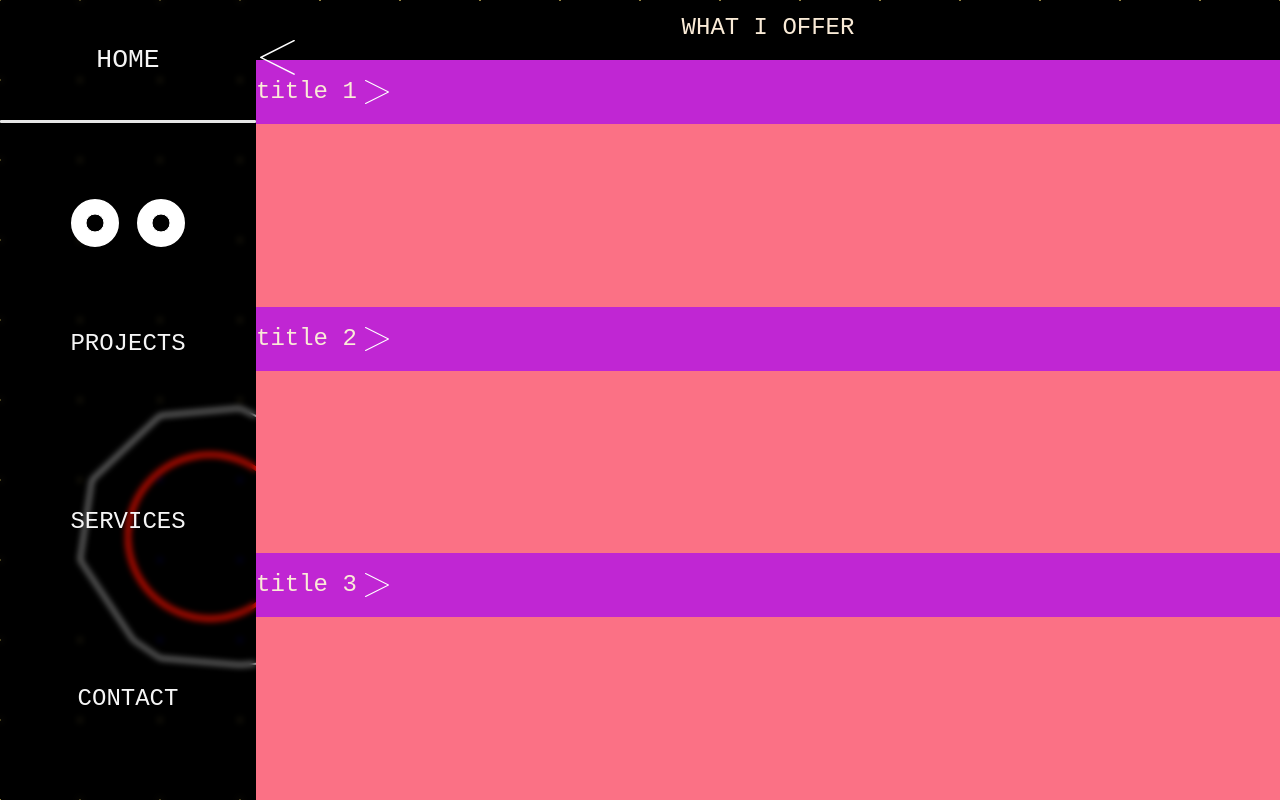
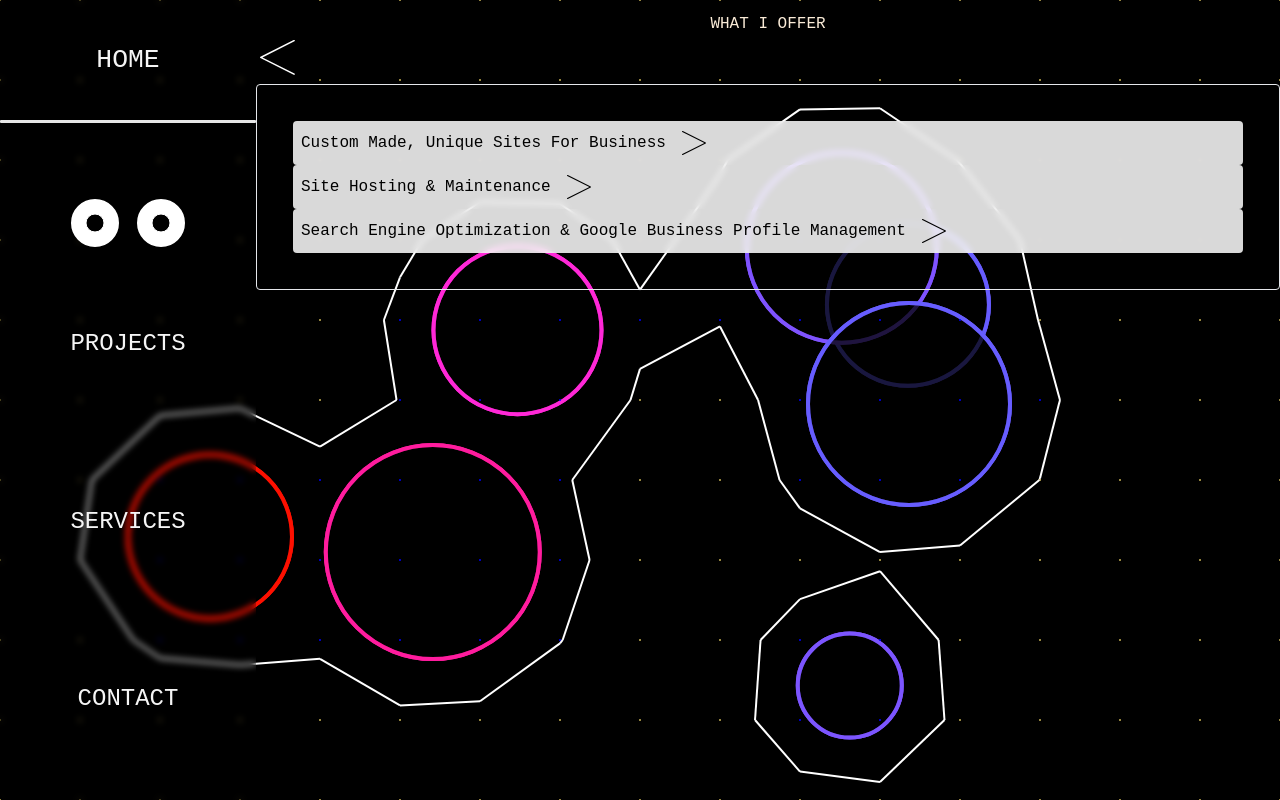
Before and after one commit to szabbbbu/ResumeWebsite, a Next.js app: page /services in a window 1280 px wide. Built offline with nearby package versions, Linux system fonts and the light colour scheme.

Commit message:
basic accordion made

```diff
--- a/src/app/contact/page.tsx
+++ b/src/app/contact/page.tsx
@@ -1,8 +1,8 @@
 
 export default function ContactPage() {
     return (
-        <div>
-            Contact page
+        <div className="w-full h-full bg-rose-600">
+
         </div>
     );
 }
--- a/src/app/globals.css
+++ b/src/app/globals.css
@@ -41,7 +41,10 @@
   background: transparent;
   backdrop-filter: blur(3px);
 }
-
+.white-blur {
+  background: rgba(255,255,255, 0.85);
+  backdrop-filter: blur(3px);
+}
 .text-bittersweet {
   color: whitesmoke;
 }
--- a/src/app/services/page.tsx
+++ b/src/app/services/page.tsx
@@ -4,11 +4,11 @@ import Animated from "@/components/Animated";
 
 export default function ServicesPage() {
     return (
-        <div className=" w-full h-full flex flex-col items-center text-2xl">
+        <div className=" w-full h-full flex flex-col items-center">
             <Animated delay={500}>
-            <h1 style={{marginTop: "12px"}} className=" w-full h-full uppercase add-blur rounded">
-                what i offer
-            </h1>
+                <h1 style={{marginTop: "12px"}} className=" w-full h-full uppercase add-blur rounded">
+                    What I Offer
+                </h1>
             </Animated>
 
             <Accordion />
--- a/src/components/Accordion/Accordion.tsx
+++ b/src/components/Accordion/Accordion.tsx
@@ -1,14 +1,36 @@
 
-import React from 'react'
-import AccordionItem from './AccordionItem'
-type Props = {}
+import AccordionItem from "@/components/Accordion/AccordionItem";
 
-export default function Accordion({}: Props) {
+const AccordionData = [
+    {
+        title: "Custom made, unique sites for business",
+        body:" Lorem ipsum dolor sit amet consectetur adipisicing elit. Dicta, libero? Quas, error non qui vitae sunt consequatur est eos et facilis, aliquam id nisi impedit? Modi, dolorum! Doloribus, aperiam fuga?",
+        cta: "Contact me for a free discussion & quote."
+    },
+    {
+        title: "Site Hosting & Maintenance",
+        body: "Lorem ipsum dolor sit amet consectetur adipisicing elit. Veritatis, consectetur ipsa nesciunt, aperiam mollitia, corrupti totam odio vero ipsam nostrum illum! Excepturi quae nemo officiis, consectetur doloribus enim iste in voluptas consequatur a atque quod, sint nostrum dolorum! Magnam placeat veniam ut iusto magni nesciunt aspernatur hic quas minima unde sapiente culpa ducimus voluptatem aliquid illum doloribus a ex mollitia pariatur, similique, autem corporis soluta. Aliquid ullam autem ea cupiditate!",
+        cta: "Need a web professional to host your site? Get in touch via the contact page."
+    },
+    {
+        title: "Search Engine Optimization & Google Business profile management",
+        body: "Lorem ipsum, dolor sit amet consectetur adipisicing elit. Laudantium laboriosam corrupti inventore maxime quia, necessitatibus natus id quod laborum dolores beatae iusto dolorem repellendus, animi odio dolor minus possimus nesciunt, non doloribus nisi magnam. Quidem mollitia molestiae alias earum quae porro nobis, ea quasi inventore explicabo eius sint vel voluptatibus adipisci repudiandae iure ipsam natus quisquam veritatis nostrum architecto accusantium deserunt hic non! Deleniti officiis pariatur libero, quisquam perspiciatis sit doloremque et itaque quas harum labore nesciunt dolor illo vero quibusdam odit adipisci placeat fuga reprehenderit minima quia, ipsa exercitationem quaerat? Voluptate corrupti tenetur alias officiis accusamus quos ratione ut!",
+        // body: "Get your business on the front page of Google with my help. Find local clients and grow your business with professional help & a hands-off approach to your online presence. Want to get on Google's front page and stay there? Contact me!",
+        cta: "Want to get on Google's front page? Contact me!"
+    }
+]
+
+
+export default function Accordion() {
   return (
-    <div className="bg-rose-400 w-full h-full grid grid-cols-1 grid-rows-3 mt-4">
-    <AccordionItem title="title 1" body="body1"/>
-    <AccordionItem title="title 2" body="body 2"/>
-    <AccordionItem title="title 3" body="body 3"/>
-</div>
-  )
+    <div
+    className="w-full h-auto grid grid-cols-1 grid-rows-auto mt-12 p-9 border rounded overflow-scroll"
+    >
+        {
+            AccordionData.map((data) => {
+                return <AccordionItem key={data.title} title={data.title} body ={data.body} cta={data.cta} />
+            })
+        }
+    </div>
+  );
 }
--- a/src/components/Accordion/AccordionItem.tsx
+++ b/src/components/Accordion/AccordionItem.tsx
@@ -1,30 +1,37 @@
 "use client"
 import { memo, useState } from "react";
 import ChevronRight from "@/components/Icons/ChevronRight";
+import Link from "next/link";
 
 type Props = {
     title: string;
     body: string;
+    cta: string;
 }
 
-export default memo(function AccordionItem({title, body}: Props) {
+export default memo(function AccordionItem({title, body, cta}: Props) {
     const [itemOpen, setItemOpen] = useState<boolean>(false);
 
     return (
         <div
-        onClick={() => {
-            setItemOpen(!itemOpen)
-        }}
-        className={`bg-fuchsia-500 ${(itemOpen === false) ? "h-[64px]" : "h-full"} row-span-1 transition-[height] flex flex-col overflow-hidden`}>
-            <div>
-                <h2 className="bg-fuchsia-600 h-[64px] m-0 flex items-center focus:bg-slate-400">
-                    <span className="mr-2">{title}</span>
+        className={`  ${(itemOpen === false) ? "row-span-1" : "row-span-2"}  transition-[height] flex flex-col overflow-hidden rounded`}>
+            <div
+            onClick={() => {
+                setItemOpen(!itemOpen)
+            }}
+            className="h-fit"
+            >
+                <h2 className="white-blur text-black h-[44px] w-full flex items-center capitalize cursor-pointer">
+                    <span className="mx-2">{title}</span>
                     <ChevronRight rot={(!itemOpen) ? 180 : 270}/>
                 </h2>
             </div>
             <div
-            className={`${itemOpen ? "h-auto" : "h-0"} overflow-y-auto`}>
-                {body}
+            className={`${itemOpen ? "h-auto" : "h-0"} overflow-y-auto add-blur`}>
+                <p>{body}</p>
+                <Link href="/contact">
+                    <span className="hover:text-pink-500 my-2 transition-[font-size]"><b>{cta}</b></span>
+                </Link>
             </div>
         </div>
   )
--- a/src/components/Icons/ChevronRight.tsx
+++ b/src/components/Icons/ChevronRight.tsx
@@ -1,4 +1,3 @@
-import { transform } from 'next/dist/build/swc';
 import { memo } from 'react'
 
 type Props = {
@@ -10,7 +9,7 @@ export default memo(function ChevronRight({rot}: Props) {
   return (
     <svg
     style={{transform: `rotate(${rot}deg)`}}
-    className={`origin-center transition-transform`}
+    className={`origin-center transition-transform mx-2`}
     width="24"
     height="24"
     viewBox="0 0 42.881439 42.881439"
@@ -22,7 +21,7 @@ export default memo(function ChevronRight({rot}: Props) {
         >
         <path
         id="rect1"
-        style={{fill:"#ffffff",stroke:"#0d2131",strokeWidth:0,strokeOpacity:0.727955}}
+        style={{fill:"#000000",stroke:"#0d2131",strokeWidth:0,strokeOpacity:0.727955}}
         d="M 44.503273,2.561434 C 44.309922,2.549667 44.109716,2.585838 43.928513,2.6769532 L 3.0597352,23.22734 c -0.2940601,0.147866 -0.4675386,0.403819 -0.4973887,0.67627 -0.00348,0.03178 -0.00331,0.06417 -0.00276,0.09628 -4.898e-4,0.03243 -8.572e-4,0.06414 0.00276,0.09628 0.030605,0.271565 0.2041784,0.526424 0.4973881,0.673861 L 43.928514,45.322798 c 0.483205,0.242974 1.097132,0.09836 1.376108,-0.322491 0.278979,-0.420842 0.115687,-0.955538 -0.367514,-1.198512 L 5.5549684,23.999876 44.937108,4.1955496 C 45.420311,3.9525759 45.583601,3.4178803 45.304623,2.9970377 45.130262,2.7340106 44.825529,2.5810537 44.503273,2.561434 Z" />
 
     </g>
```
